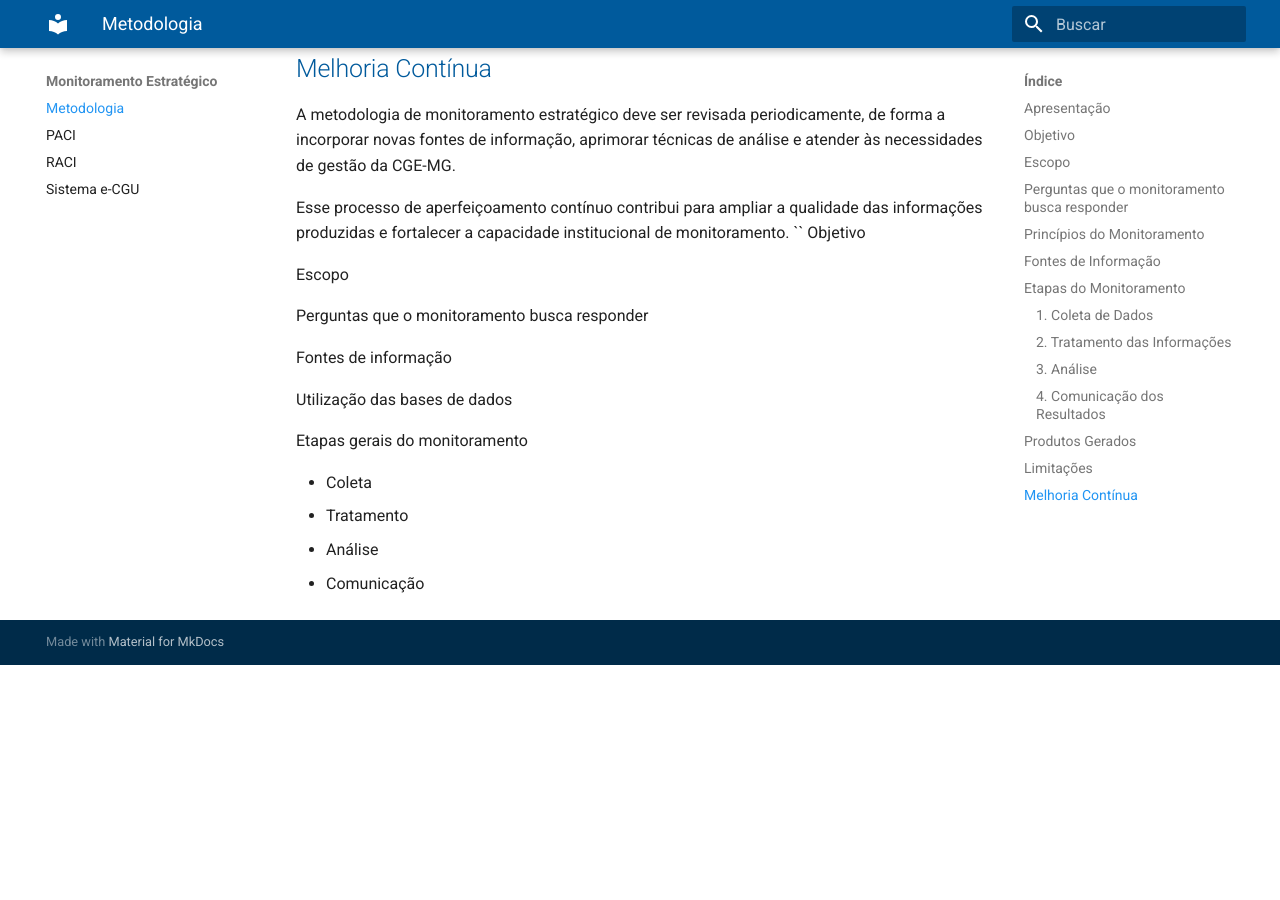
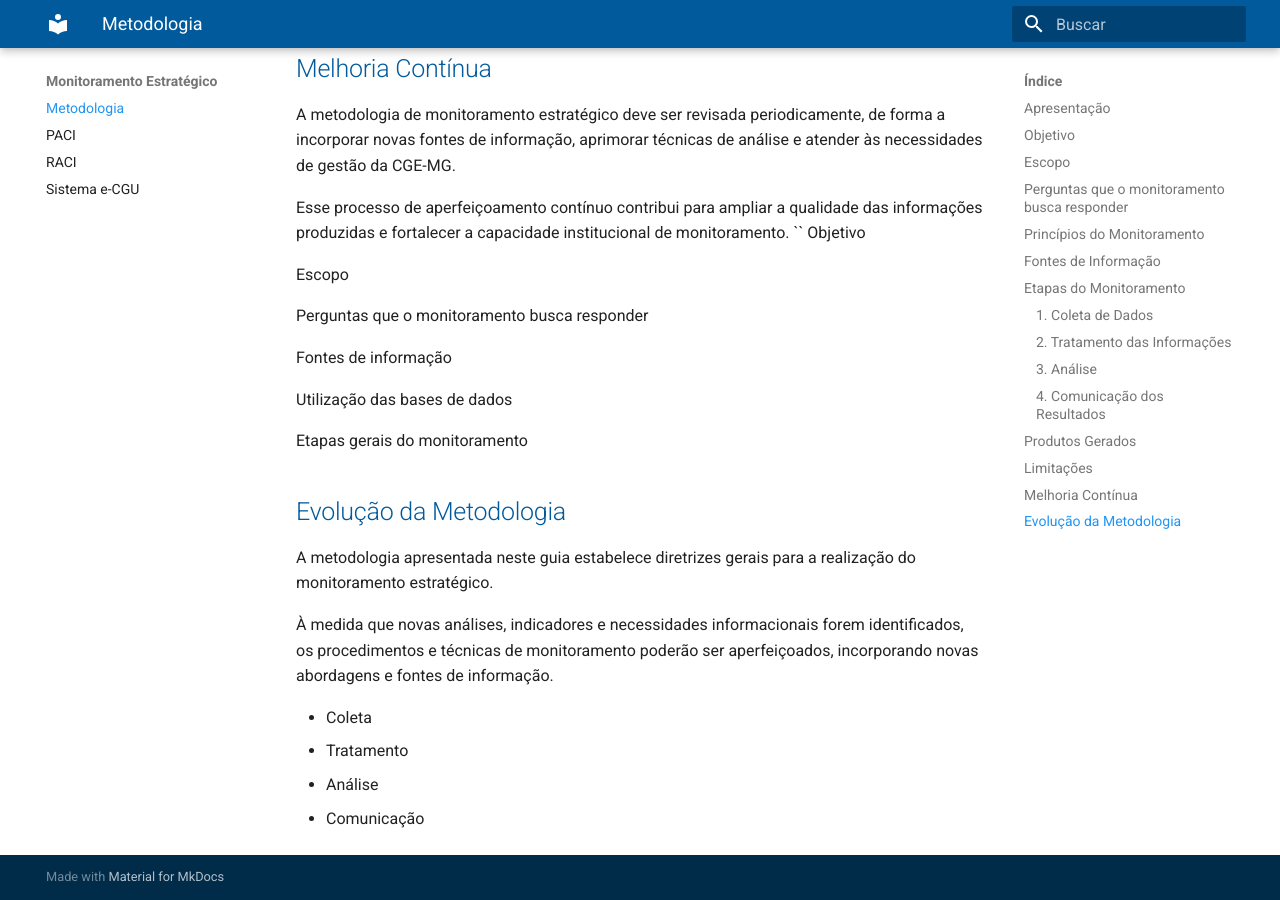
Before and after one commit to CGEMG-AHCS/guia-monitoramento-estrategico, an MkDocs documentation site: the page built from docs/monitoramento/metodologia.md, in a window 1280 px wide and 900 px high, scrolled down 3912 px. Built offline with MkDocs 1.6.1 and Material for MkDocs 9.7.7, drawn with Linux system fonts in a browser that asks for light colours; before the commit the page ends 4577 px from its top, so only the background shows below that.

Commit message:
Update metodologia.md

```diff
--- a/docs/monitoramento/metodologia.md
+++ b/docs/monitoramento/metodologia.md
@@ -130,6 +130,12 @@ Utilização das bases de dados
 
 Etapas gerais do monitoramento
 
+## Evolução da Metodologia
+
+A metodologia apresentada neste guia estabelece diretrizes gerais para a realização do monitoramento estratégico.
+
+À medida que novas análises, indicadores e necessidades informacionais forem identificados, os procedimentos e técnicas de monitoramento poderão ser aperfeiçoados, incorporando novas abordagens e fontes de informação.
+
 - Coleta
 - Tratamento
 - Análise
```
